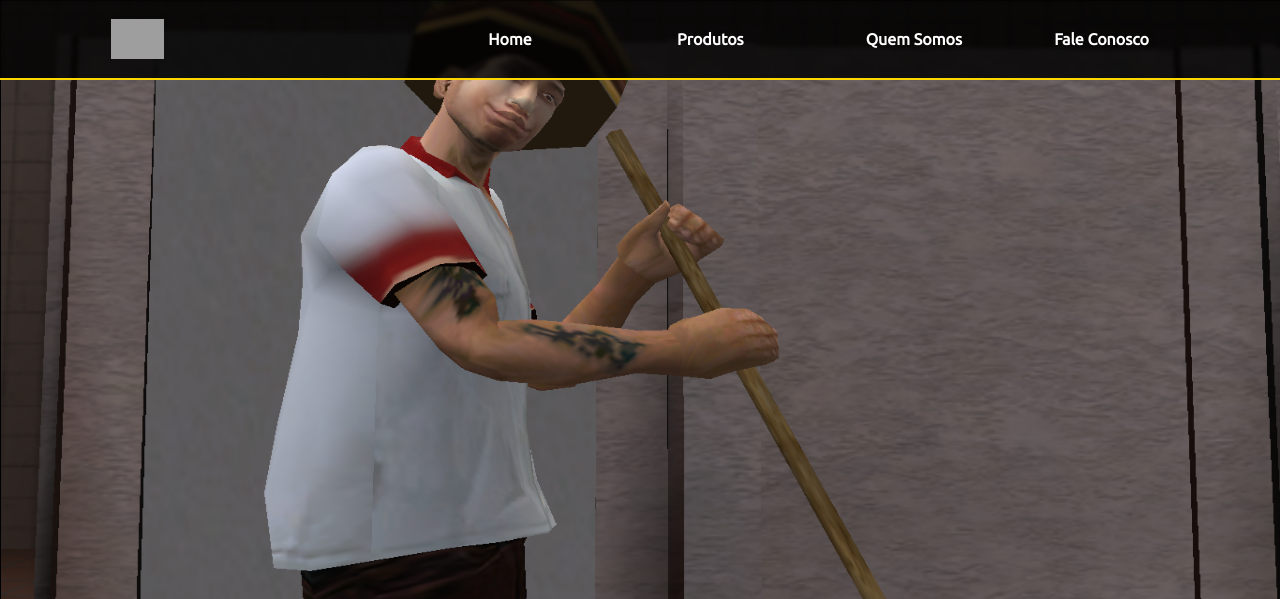
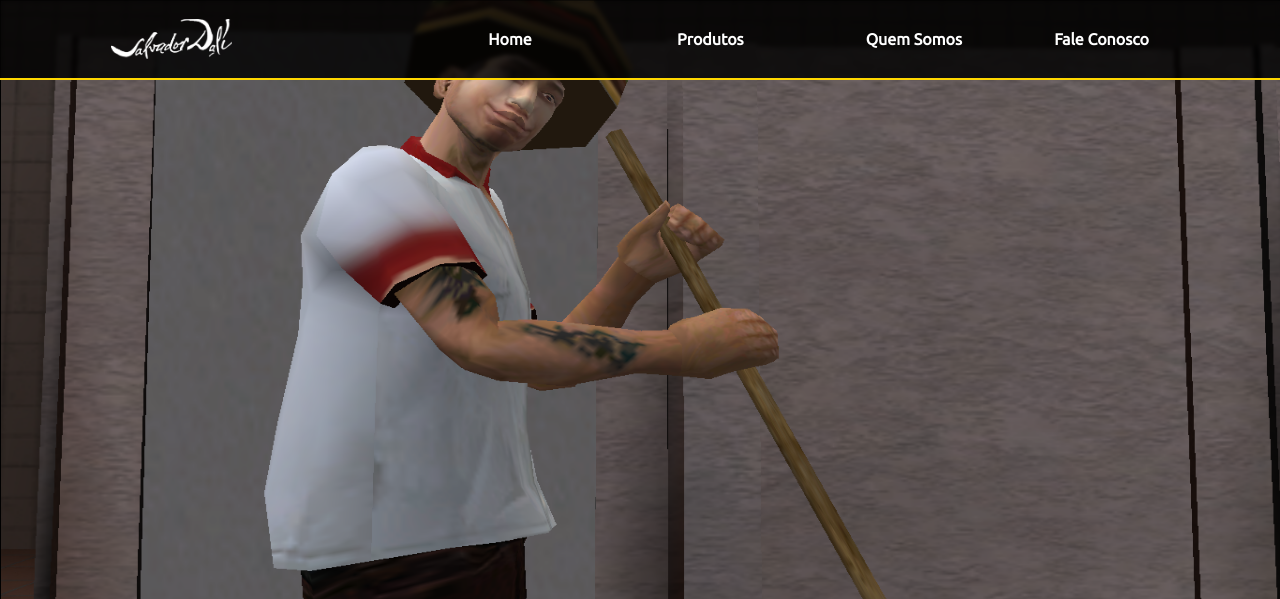
Before and after one commit to DouglasDans/PWSiteMuseu, a PHP site: page / in a window 1280 px wide. Shown: the top 599 px of the page. Run offline with PHP 8.4, Linux system fonts and the light colour scheme; grey boxes are pictures that could not be loaded.

Commit message:
logo do dali

```diff
--- a/index.php
+++ b/index.php
@@ -16,7 +16,7 @@
       <div class="container">
         <div class="row">
           <div class="col-4">
-          <a class="nav-link" href="index.html"><img src="img/DD-Paralax.png" height="40px"></a>
+          <a class="nav-link" href="index.html"><img src="img/dalidaonde.png" height="40px"></a>
           </div>
           <div class="col">
             <a class="nav-link mt-2" href="index.html">Home</a>
```
Also changed, not shown: img/dalidaonde.png (added).
